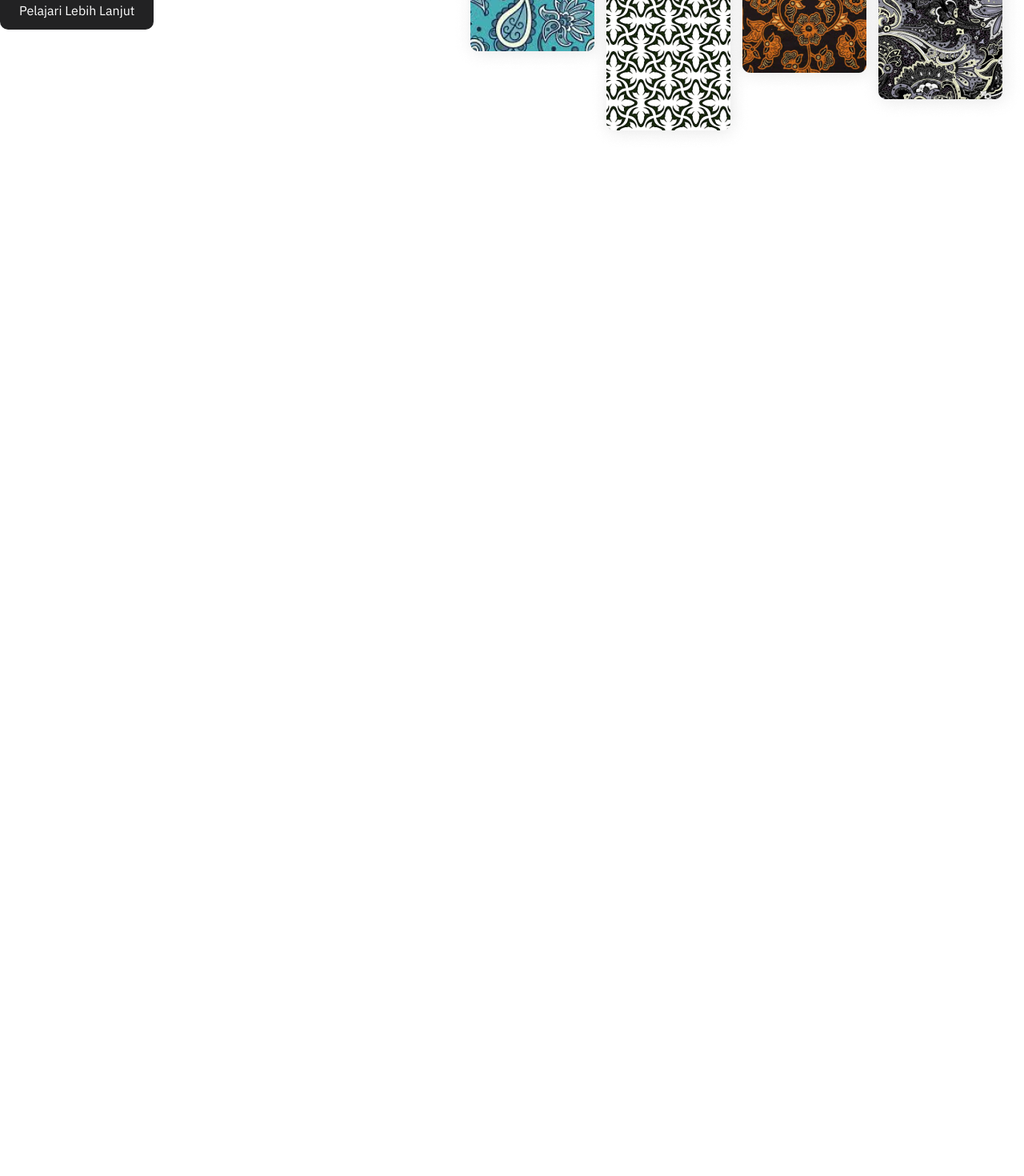
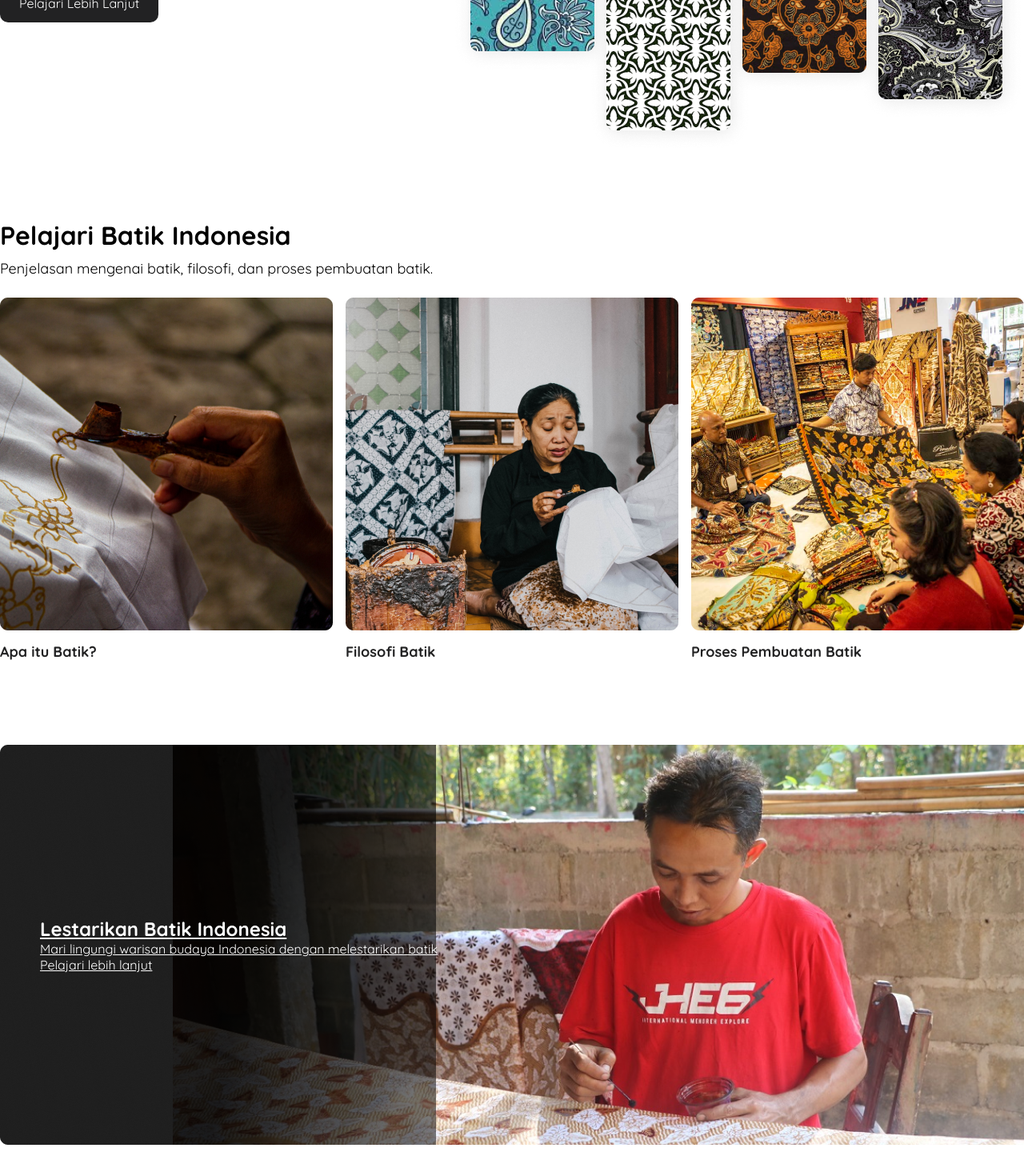
Before and after one commit to Gamalliel19/Mandalore-Batik, a JavaScript app: page / in a window 1280 px wide. Shown: the part 514-1984 px from the top of the page at 80% size. Before the commit the page ends 800 px from the top, so only its background shows below. Built offline with nearby package versions, Linux system fonts and the light colour scheme; the HTML template or start-up script is replaced by a standard one.

Commit message:
adding home content

```diff
--- a/src/components/HomeContent.js
+++ b/src/components/HomeContent.js
@@ -17,6 +17,42 @@ const HomeContent = () => {
                 </div>
             </section>
 
+            <section className="belajar-batik">
+                <h2>
+                    Pelajari Batik Indonesia
+                </h2>
+                <p>
+                    Penjelasan mengenai batik, filosofi, dan proses pembuatan batik.
+                </p>
+                <div className="cards">
+                    <a href="/" className="card">
+                        <img src="assets/apaitubatik.png" alt="" className="card-img" />
+                        <p>Apa itu Batik?</p>
+                    </a>
+                    <a href="/" className="card">
+                        <img src="assets/filosofibatik.png" alt="" className="card-img" />
+                        <p>Filosofi Batik</p>
+                    </a>
+                    <a href="/" className="card">
+                        <img src="assets/carabuatbatik.png" alt="" className="card-img" />
+                        <p>Proses Pembuatan Batik</p>
+                    </a>
+                </div>
+            </section>
+
+            <section className="card-section">
+                <a href="/" className="card-long">
+                    {/* <img src="assets/lestarikan.png" alt="" className="card-section-img" /> */}
+                    <h1>Lestarikan Batik Indonesia</h1>
+                    <p>
+                        Mari lingungi warisan budaya Indonesia dengan melestarikan batik
+                    </p>
+                    <div className="button-white">
+                        Pelajari lebih lanjut
+                    </div>
+                </a>
+            </section>
+
         </div>
      );
 }
--- a/src/index.css
+++ b/src/index.css
@@ -4,11 +4,14 @@
   padding: 0;
   margin: 0;
   box-sizing: border-box;
-  font-family: 'IBM Plex Sans', sans-serif;
+  font-family: 'quicksand', sans-serif;
 }
 .container{
   max-width: 1288px;
   margin: 0 auto;
+}
+section{
+  margin: 80px 0;
 }
 
 /* NAVIGATION MENU */
@@ -38,14 +41,16 @@ header nav ul li a{
   text-decoration: none;
   font-size: 18px;
 }
+header nav ul li a:hover{
+  opacity: 0.8;
+}
 header .phonenumber a{
   color: #222223;
   text-decoration: none;
   font-size: 18px;
 }
-
-section{
-  margin: 80px 0;
+header .phonenumber a:hover{
+  opacity: 0.8;
 }
 
 /* HEADING JUMBOTRON */
@@ -55,7 +60,8 @@ section{
   justify-content: space-between;
 }
 .hero .left-hero h1{
-  font-size: 52px;
+  font-size: 5vh;
+  letter-spacing: 0.5%;
 }
 .hero .left-hero p{
   font-size: 18px;
@@ -74,3 +80,38 @@ section{
 .hero .left-hero .button-black:hover{
   opacity: 0.8;
 }
+
+/* PELAJARI BATIK INDONESIA */
+.belajar-batik h2{
+  letter-spacing: 0.5%;
+  font-size: 32px;
+}
+.belajar-batik p{
+  letter-spacing: 0.5%;
+  font-size: 18px;
+  margin: 10px 0 25px;
+}
+.belajar-batik .cards{
+  display: flex;
+  justify-content: space-between;
+}
+.belajar-batik .cards a{
+  text-decoration: none;
+  font-size: 18px;
+  font-weight: 700;
+  color: #222223;
+}
+
+/* CARD SECTION */
+.card-section{
+  height: 500px;
+}
+.card-section .card-long{
+  background-image: url("./images/lestarikan.png");
+  height: 100%;
+  display: flex;
+  justify-content: center;
+  flex-direction: column;
+  color: #ffffff;
+  padding: 50px;
+}
```
Also changed, not shown: src/images/lestarikan.png (renamed from public/assets/lestarikan.png), src/images/telusur.png (renamed from public/assets/telusur.png).
